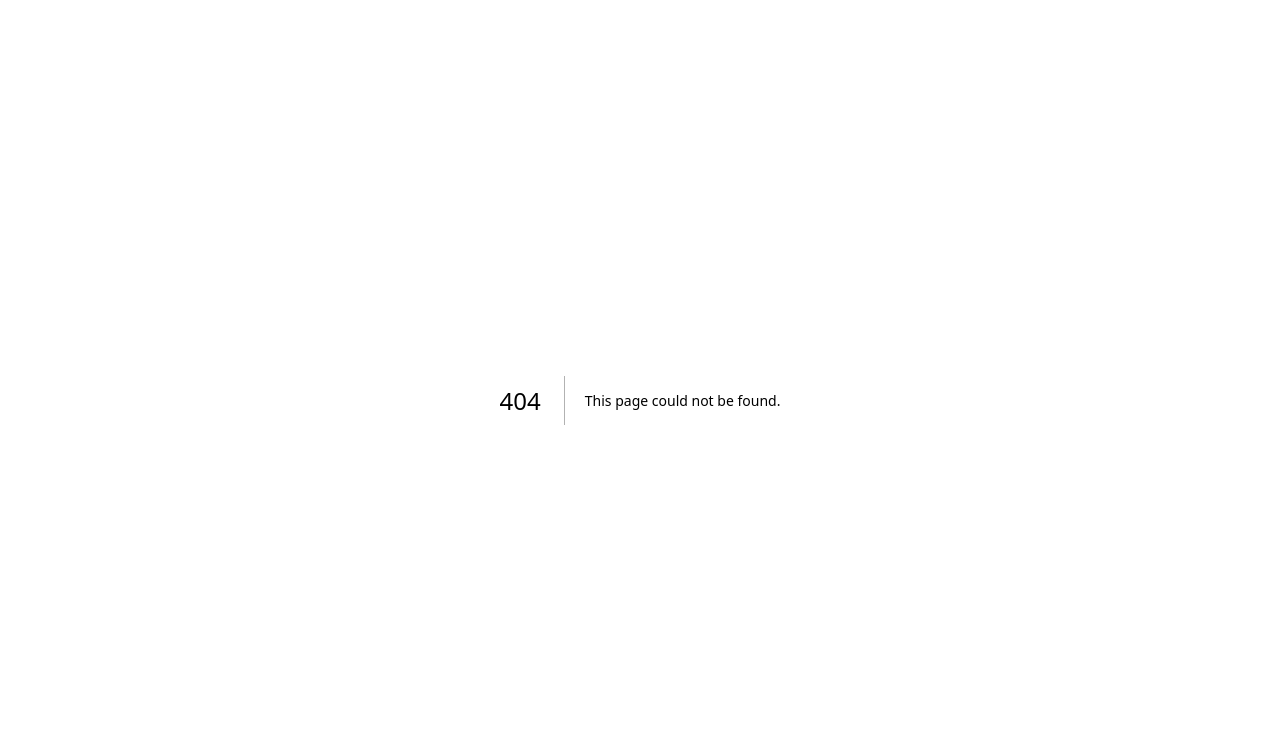
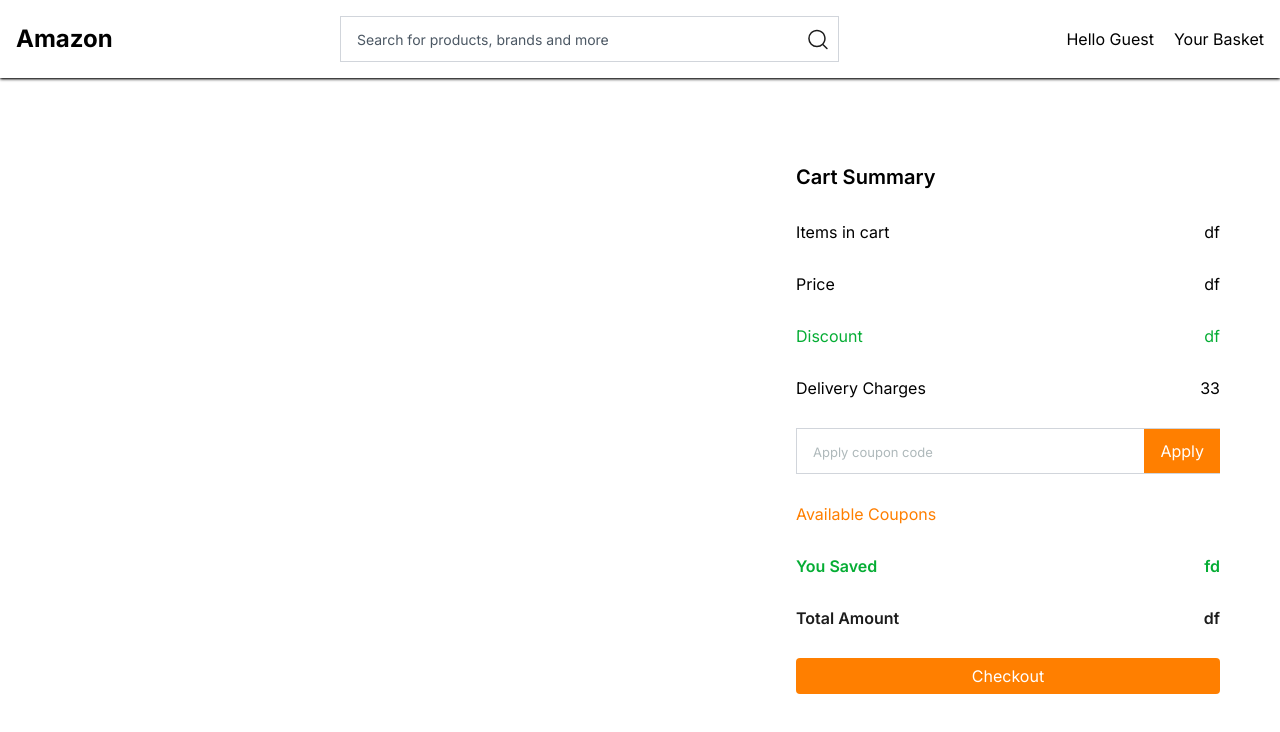
Before and after one commit to itseskimo/ecom, a Next.js app: page /cart in a window 1280 px wide. Before the commit this address had no page. Shown: the top 732 px of the page. Built offline with nearby package versions, Linux system fonts and the light colour scheme.

Commit message:
update: cart operations add,increase,decrease, remove integrated

```diff
--- /dev/null
+++ b/src/app/(pages)/cart/page.tsx
@@ -0,0 +1,19 @@
+'use client'
+import React from 'react'
+import PaymentSection from '@/components/paymentSection/paymentSection'
+import CheckoutItems from '@/components/checkoutItems/checkoutItems'
+import Navbar from '@/components/navbar/navbar'
+
+const page = () => {
+    return (
+        <>
+        <Navbar/>
+        <main className="grid grid-cols-1 md:grid-cols-[1.2fr,0.8fr] gap-6 lg:gap-10 px-3 lg:px-10 py-5 lg:py-16 ">
+            <CheckoutItems />
+            <PaymentSection />
+        </main>
+        </>
+    )
+}
+
+export default page
--- a/src/app/page.tsx
+++ b/src/app/page.tsx
@@ -2,16 +2,14 @@ import React from 'react'
 import Navbar from '@/components/navbar/navbar'
 import { getProducts } from '@/config/actions/actions'
 import ProductItems from '@/components/productItems/productItems'
+
 const Home = async () => {
   const allProducts = await getProducts()
-  console.log(allProducts)
+
   return (
     <div>
       <Navbar />
       <ProductItems allProducts={allProducts}/>
-
-
-
     </div>
   )
 }
--- /dev/null
+++ b/src/components/checkoutItems/checkoutItems.tsx
@@ -0,0 +1,50 @@
+import React from 'react'
+import { useSelector, useDispatch } from 'react-redux'
+import { RootState } from '@/redux/store';
+import { decrease, increase ,remove} from '@/redux/features/cart/CartSlice';
+const checkoutItems = () => {
+    const { cartItems } = useSelector((state: RootState) => state.cart);
+    const dispatch = useDispatch()
+
+    const handleRemoveFromCart = (item:Product) => {
+        dispatch(remove(item));
+    };
+
+    const handleAddToCart = (item: Product): void => {
+        dispatch(increase(item));
+    };
+
+    const handleDecreaseCart = (item: Product): void => {
+        dispatch(decrease(item));
+    };
+    return (
+        <section>
+
+            {cartItems.map((cart) => (
+                <aside key={cart.id} className=" grid grid-cols-[max-content,auto] gap-4 xl:gap-10 bg-white items-center  border-[#EEEEEE] border-[1px] border-solid px-3 lg:px-6 py-4 mb-6 min-h-[160px] lg:min-h-[238px] ">
+                    <img src={cart.image} alt="product" className="w-[120px]  xs:w-[140px] lg:w-[200px] h-[110px] xs:h-[130px] lg:h-[190px] self-center" />
+
+                    <div className="flex flex-col gap-4 lg:gap-10  ">
+                        <h6 className="text-[12px] sm:text-[14px] lg:text-[18px]">{cart?.title}</h6>
+
+                        <div className="flex items-center justify-between">
+                            <div className="  flex items-center text-[10px] md:text-[18px] border-solid border-[1px] border-gray-300 ">
+                                <span className="border-solid border-r-[1px] border-gray-300 rounded-sm py-[6px] md:py-[2px] px-3 cursor-pointer" onClick={() => handleAddToCart(cart)}>+</span>
+                                <span className="rounded-sm  py-[6px] md:py-[2px] min-w-[35px] text-center" >{cart.cartQuantity}</span>
+                                <span className="border-solid border-l-[1px] border-gray-300 rounded-sm py-[6px] md:py-[2px] px-3 cursor-pointer" onClick={() => handleDecreaseCart(cart)}>-</span>
+                            </div>
+                            <span className=" cursor-pointer text-[10px] sm:text-[14px] xl:text-[16px]" >                        ${Math.floor(cart.price * cart.cartQuantity)}</span>
+                            <span className="text-[#FF7F00] cursor-pointer text-[10px] sm:text-[14px] xl:text-[16px]" onClick={() => handleRemoveFromCart(cart)}>Remove Item</span>
+                        </div>
+
+                        <span className=" font-semibold text-[12px]  sm:text-[14px] md:text-[18px]">₹{cart.price}</span>
+                    </div>
+
+                </aside>
+
+            ))}
+
+        </section>)
+}
+
+export default checkoutItems
--- a/src/components/navbar/navbar.tsx
+++ b/src/components/navbar/navbar.tsx
@@ -1,6 +1,9 @@
+'use client'
 import React from 'react'
+import { useRouter } from 'next/navigation';
 
 const navbar = () => {
+    const router = useRouter()
     return (
         <nav className='flex items-center justify-between bg-white shadow shadow-black p-4'>
             <ul>
@@ -35,10 +38,10 @@ const navbar = () => {
 
             <ul className='flex items-center gap-5'>
                 <li className='cursor-pointer'>Hello Guest</li>
-                <li className='cursor-pointer'>Your Basket</li>
+                <li className='cursor-pointer' onClick={()=>router.push('/cart')}>Your Basket</li>
             </ul>
         </nav>
-        )
+    )
 }
 
 export default navbar
--- /dev/null
+++ b/src/components/paymentSection/paymentSection.tsx
@@ -0,0 +1,46 @@
+import React from 'react'
+
+const paymentSection = () => {
+    return (
+        <section className="bg-white p-5 flex flex-col gap-4 lg:gap-7 h-max sticky top-0">
+            <h6 className="font-semibold text-[14px] sm:text-[16px] lg:text-[20px]">Cart Summary</h6>
+            <div className="grid grid-cols-2 gap-4 lg:gap-7 text-[12px] sm:text-[14px] lg:text-[16px]">
+
+                <span>Items in cart</span>
+                <span className="justify-self-end">df</span>
+
+                <span>Price</span>
+                <span className="justify-self-end">df</span>
+
+                <span className="text-[#05AD34]">Discount</span>
+                {/* <span className="justify-self-end text-[#05AD34]">{(cartTotalDiscount - cartTotalAmount).toFixed(2)}</span> */}
+                <span className="justify-self-end text-[#05AD34]">df</span>
+
+                <span>Delivery Charges</span>
+                <span className="justify-self-end">33</span>
+            </div>
+
+
+            <div className='flex items-center relative  w-full text-[12px] sm:text-[14px] lg:text-[16px]'>
+                <span className="bg-[#FF7F00] absolute right-0 cursor-pointer py-[10px] px-4 text-white">Apply</span>
+                <input className='border-solid border-[1px] border-gray-300 outline-none  py-[10px] pl-4 pr-10 w-full text-[#4C5864] placeholder:text-[13px] placeholder:text-[#AFB9BB]' placeholder='Apply coupon code' />
+            </div>
+
+            <span className="text-[#FF7F00]  cursor-pointer">Available Coupons</span>
+
+            <div className="text-[#05AD34] flex items-center justify-between text-[12px] sm:text-[14px] lg:text-[16px]">
+                <span className=" font-semibold ">You Saved</span>
+                <span className=" font-semibold ">fd</span>
+            </div>
+
+            <div className="flex items-center justify-between text-[12px] sm:text-[14px] lg:text-[16px]">
+                <span className="text-[#1C1C1C] font-semibold ">Total Amount</span>
+                <span className="text-[#1C1C1C] font-semibold ">df</span>
+            </div>
+
+            <button className="bg-[#FF7F00] text-white px-9 py-[6px] rounded-[4px]">Checkout</button>
+
+        </section>)
+}
+
+export default paymentSection
--- a/src/redux/features/cart/CartSlice.tsx
+++ b/src/redux/features/cart/CartSlice.tsx
@@ -113,4 +113,4 @@ const cartSlice = createSlice({
 );
 
 export default cartSlice.reducer;
-export const {add, increase, decrease, getTotals } = cartSlice.actions
+export const {add, increase, decrease, getTotals,remove } = cartSlice.actions
--- a/src/redux/store.ts
+++ b/src/redux/store.ts
@@ -5,7 +5,4 @@ export const store = configureStore({
         cart: CartSlice,
     },
 });
-
-// export type RootState = ReturnType<typeof store.getState>
-// export type AppDispatch = typeof store.dispatch
-// export const useAppDispatch = () => useDispatch<AppDispatch>()
+export type RootState = ReturnType<typeof store.getState>
```
